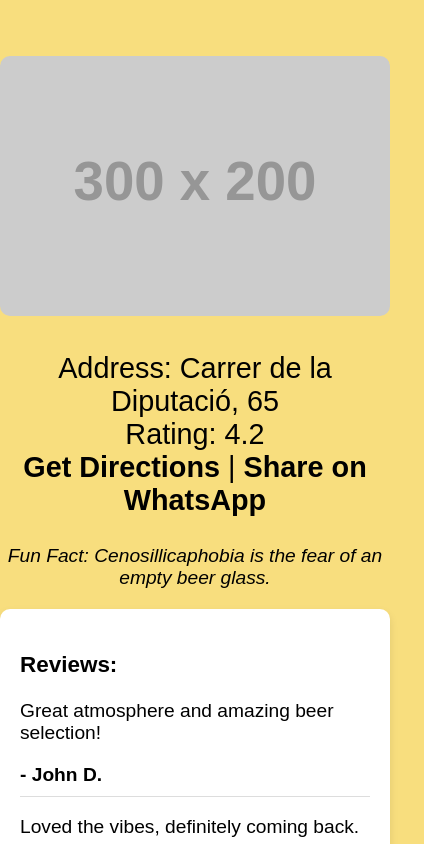
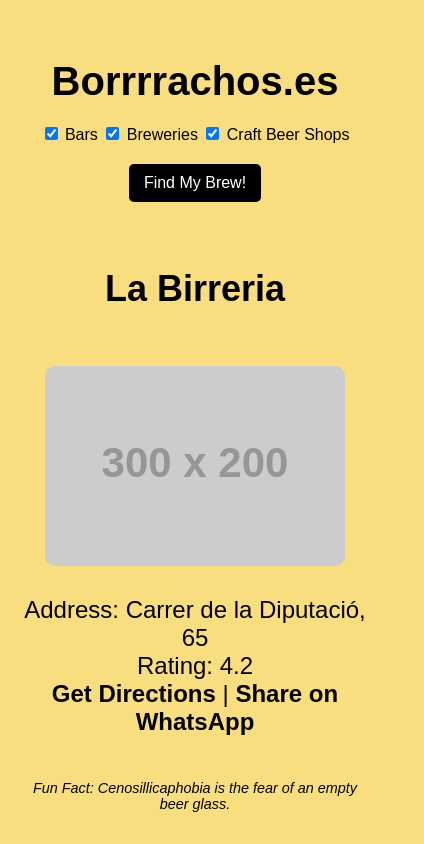
Before and after one commit to BillyDuPan/borrrrachos.es, a plain HTML site: page index.html in a window 390 px wide. Both pictures are taken after a click on the button "Generate Random Beer Spot". Shown: the top 844 px of the page, 424 px wide, since content can reach past the window. Drawn offline with Linux system fonts and the light colour scheme; placeholder pictures from the web are drawn by us; a web font is replaced by a local one.

Commit message:
Update index.html

```diff
--- a/index.html
+++ b/index.html
@@ -15,18 +15,21 @@
             flex-direction: column;
             justify-content: center;
             align-items: center;
-            height: 100vh;
+            min-height: 100vh;
             background-color: #F8DE7E;
             overflow: auto;
+            padding: 20px;
+            box-sizing: border-box;
         }
         h1 {
-            font-family: 'Clash Display', sans-serif; font-weight: 700;
-            font-size: 4em;
+            font-family: 'Clash Display', sans-serif;
+            font-weight: 700;
+            font-size: 3em;
             margin-bottom: 20px;
         }
         button {
-            padding: 15px 30px;
-            font-size: 1.5em;
+            padding: 15px 20px;
+            font-size: 1.2em;
             cursor: pointer;
             background-color: #000;
             color: #fff;
@@ -39,27 +42,30 @@
         }
         #filters {
             margin-bottom: 20px;
-            font-size: 1.2em;
+            font-size: 1em;
         }
         #result {
             margin-top: 30px;
-            font-weight: 500; font-size: 1.8em; text-align: center;
-            max-width: 600px;
+            font-weight: 500;
+            font-size: 1.5em;
+            text-align: center;
+            max-width: 100%;
+            width: 100%;
         }
         .bar-name {
-            font-size: 48px;
+            font-size: 2em;
             font-weight: 700;
         }
         img {
             width: 100%;
-            max-width: 400px;
+            max-width: 300px;
             height: auto;
             object-fit: cover;
             margin-top: 20px;
             border-radius: 10px;
         }
         #fizz {
-            font-size: 2em;
+            font-size: 1.5em;
             color: #fff;
             text-shadow: 2px 2px #000;
             animation: fizzAnimation 1s infinite;
@@ -71,31 +77,10 @@
             100% { transform: translateY(0); opacity: 1; }
         }
         .beer-fact {
-            font-style: italic; font-weight: 400; font-size: 1.2em;
-        }
-        .reviews {
+            font-style: italic;
+            font-weight: 400;
+            font-size: 1em;
             margin-top: 20px;
-            font-size: 1.2em;
-            text-align: left;
-            max-width: 600px;
-            margin-left: auto;
-            margin-right: auto;
-            background: #fff;
-            padding: 20px;
-            border-radius: 10px;
-            box-shadow: 0 4px 8px rgba(0, 0, 0, 0.1);
-        }
-        .review-item {
-            margin-bottom: 15px;
-            border-bottom: 1px solid #ddd;
-            padding-bottom: 10px;
-        }
-        .review-item:last-child {
-            border-bottom: none;
-        }
-        .review-author {
-            font-weight: bold;
-            margin-top: 5px;
         }
         a {
             color: #000;
@@ -104,6 +89,21 @@
         }
         a:hover {
             text-decoration: underline;
+        }
+        @media (max-width: 600px) {
+            h1 {
+                font-size: 2.5em;
+            }
+            button {
+                font-size: 1em;
+                padding: 10px 15px;
+            }
+            .bar-name {
+                font-size: 1.5em;
+            }
+            .beer-fact {
+                font-size: 0.9em;
+            }
         }
     </style>
 </head>
@@ -118,7 +118,6 @@
     <div id="fizz">🍺 Fizzzzz...</div>
     <div id="result"></div>
     <div class="beer-fact" id="beerFact"></div>
-    <div class="reviews" id="reviews"></div>
 
     <audio id="beerSound" src="https://www.fesliyanstudios.com/play-mp3/387"></audio>
 
@@ -194,20 +193,6 @@
                 `;
                 document.getElementById('beerFact').innerText = `Fun Fact: ${beerFact}`;
 
-                // Mockup Reviews Section
-                const reviews = [
-                    { text: "Great atmosphere and amazing beer selection!", author: "John D." },
-                    { text: "Loved the vibes, definitely coming back.", author: "Sarah K." },
-                    { text: "One of the best places for craft beers in the city!", author: "Alex P." },
-                    { text: "Friendly staff and excellent brews.", author: "Maria L." },
-                    { text: "Perfect place to hang out with friends.", author: "Jake W." }
-                ];
-                let reviewsHtml = '<h3>Reviews:</h3>';
-                reviews.forEach(review => {
-                    reviewsHtml += `<div class="review-item"><p>${review.text}</p><div class="review-author">- ${review.author}</div></div>`;
-                });
-                document.getElementById('reviews').innerHTML = reviewsHtml;
-
                 fizzElement.style.display = 'none';
             }, 2000);
         }
```
